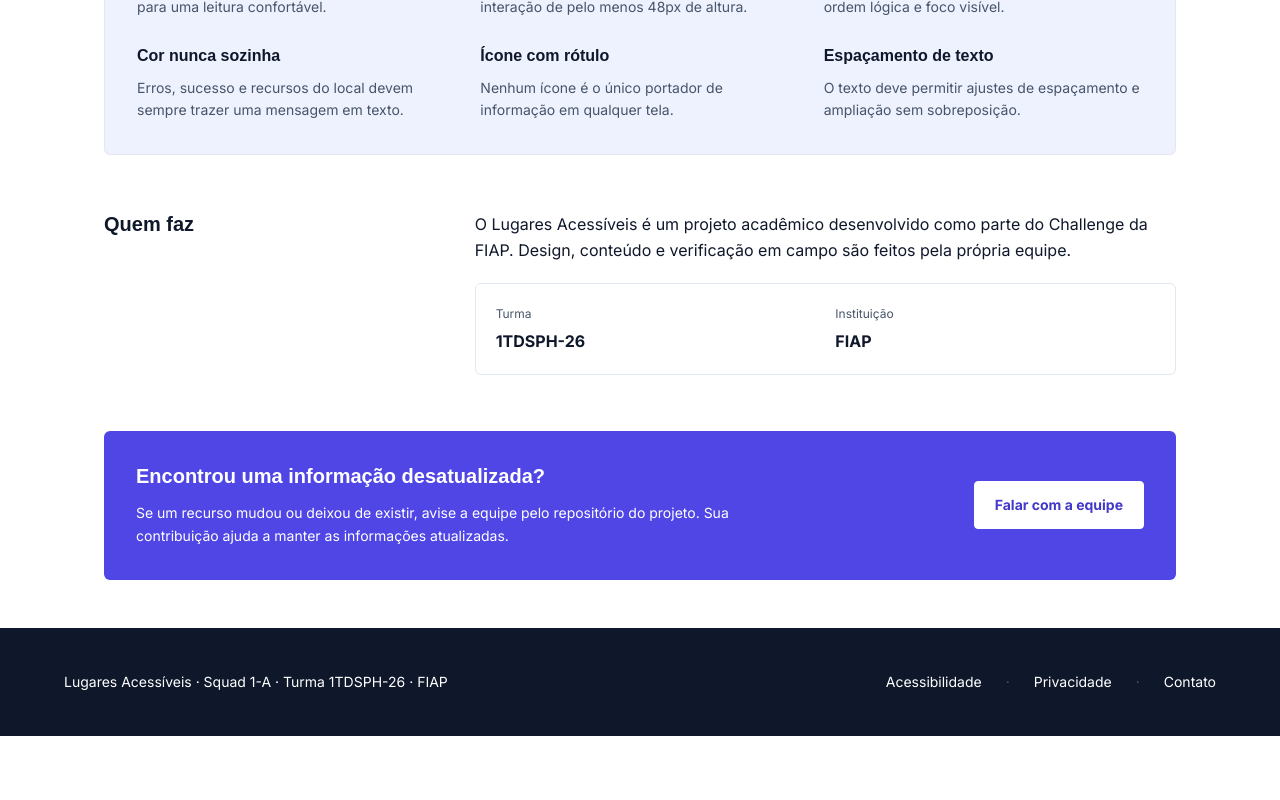
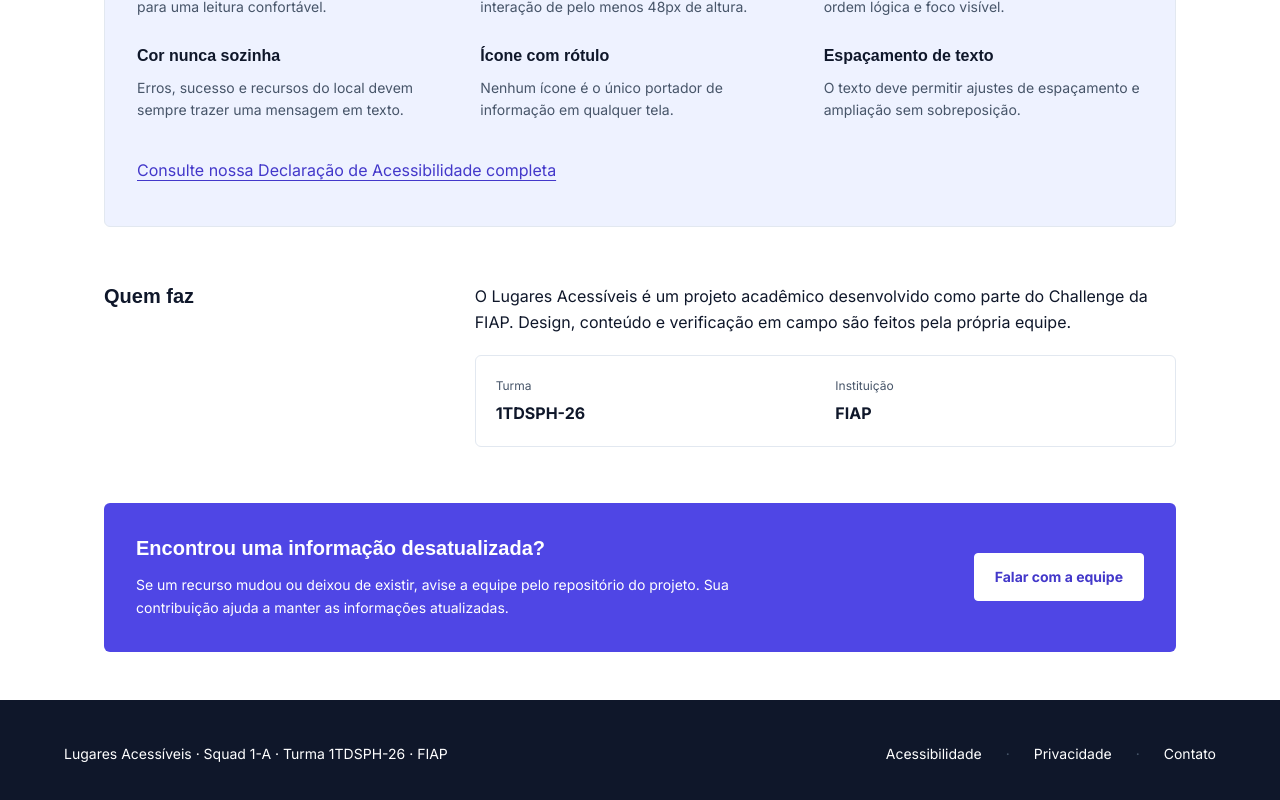
Before and after one commit to 1TDSPH-26/portal-locais-acessiveis, a React (Vite) app: page /sobre in a window 1280 px wide. Shown: the part 1589-2389 px from the top of the page. Before the commit the page ends 2325 px from the top, so only its background shows below. Built offline with nearby package versions, Linux system fonts and the light colour scheme; a web font is replaced by a local one.

Commit message:
feat: Adicionando o link de acessibilidade

```diff
--- a/src/pages/Sobre/Sobre.tsx
+++ b/src/pages/Sobre/Sobre.tsx
@@ -122,8 +122,14 @@ export default function Sobre() {
               </li>
             ))}
           </ul>
+
+          <Link
+            to="/acessibilidade"
+            className="mt-6 inline-flex min-h-12 items-center text-primaria-700 underline underline-offset-4 focus-visible:outline-2 focus-visible:outline-offset-4 focus-visible:outline-primaria-600"
+          >
+            Consulte nossa Declaração de Acessibilidade completa
+          </Link>
         </section>
-
         <section aria-labelledby="sobre-equipe" className="grid gap-5 md:grid-cols-3 md:gap-10">
           <h2 id="sobre-equipe" className={tituloSecao}>Quem faz</h2>
           <div className="space-y-5 md:col-span-2">
```
